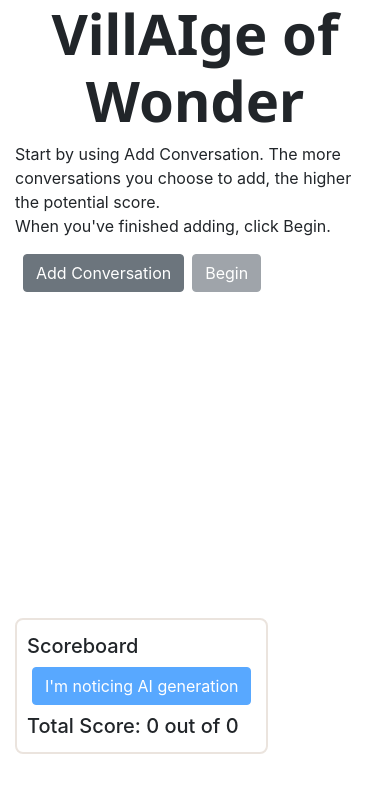
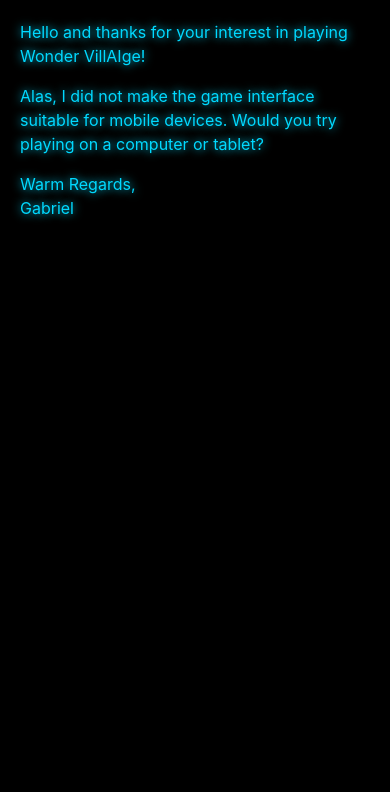
Before and after one commit to gadauto3/ai-village, a React app: page application/frontend/public/index.html in a window 390 px wide. Built offline with nearby package versions, Linux system fonts and the light colour scheme.

Commit message:
Block users from playing on mobile since UI doesn't support it.

```diff
--- a/application/frontend/src/css/styles.css
+++ b/application/frontend/src/css/styles.css
@@ -2,3 +2,36 @@
     white-space: nowrap;
     overflow: hidden;
 }
+
+/* Mobile devices */
+@media only screen and (max-width: 768px) {
+    #game-container {
+        display: none;
+    }
+
+    #mobile-warning {
+        display: block;
+        margin: 20px;
+        background-color: black;
+        color: #00D9FF;
+        text-shadow: 0 0 10px #00D9FF;  /* Middle shadow */
+    }
+
+    body {
+        background-color: black;
+        margin: 0; /* This removes any default margin */
+        height: 100vh; /* This ensures the body takes up the full viewport height */
+        overflow: hidden; /* This prevents any unwanted scrolling */
+    }
+}
+
+/* Desktop devices */
+@media only screen and (min-width: 769px) {
+    #game-container {
+        display: block;
+    }
+
+    #mobile-warning {
+        display: none;
+    }
+}
--- a/application/frontend/src/index.js
+++ b/application/frontend/src/index.js
@@ -6,9 +6,17 @@
 
 ReactDOM.render(
   <React.StrictMode>
-    <Village />
+    <div id="game-container">
+      <Village />
+    </div>
+    <div id="mobile-warning">
+      <p>Hello and thanks for your interest in playing Wonder VillAIge!</p>
+      <p>Alas, I did not make the game interface suitable for mobile devices.
+        Would you try playing on a computer or tablet?</p>
+      <p>Warm Regards,<br />Gabriel</p>
+    </div>
   </React.StrictMode>,
-  document.getElementById('root')
+  document.getElementById("root")
 );
 
 // If you want your app to work offline and load faster, you can change
```
